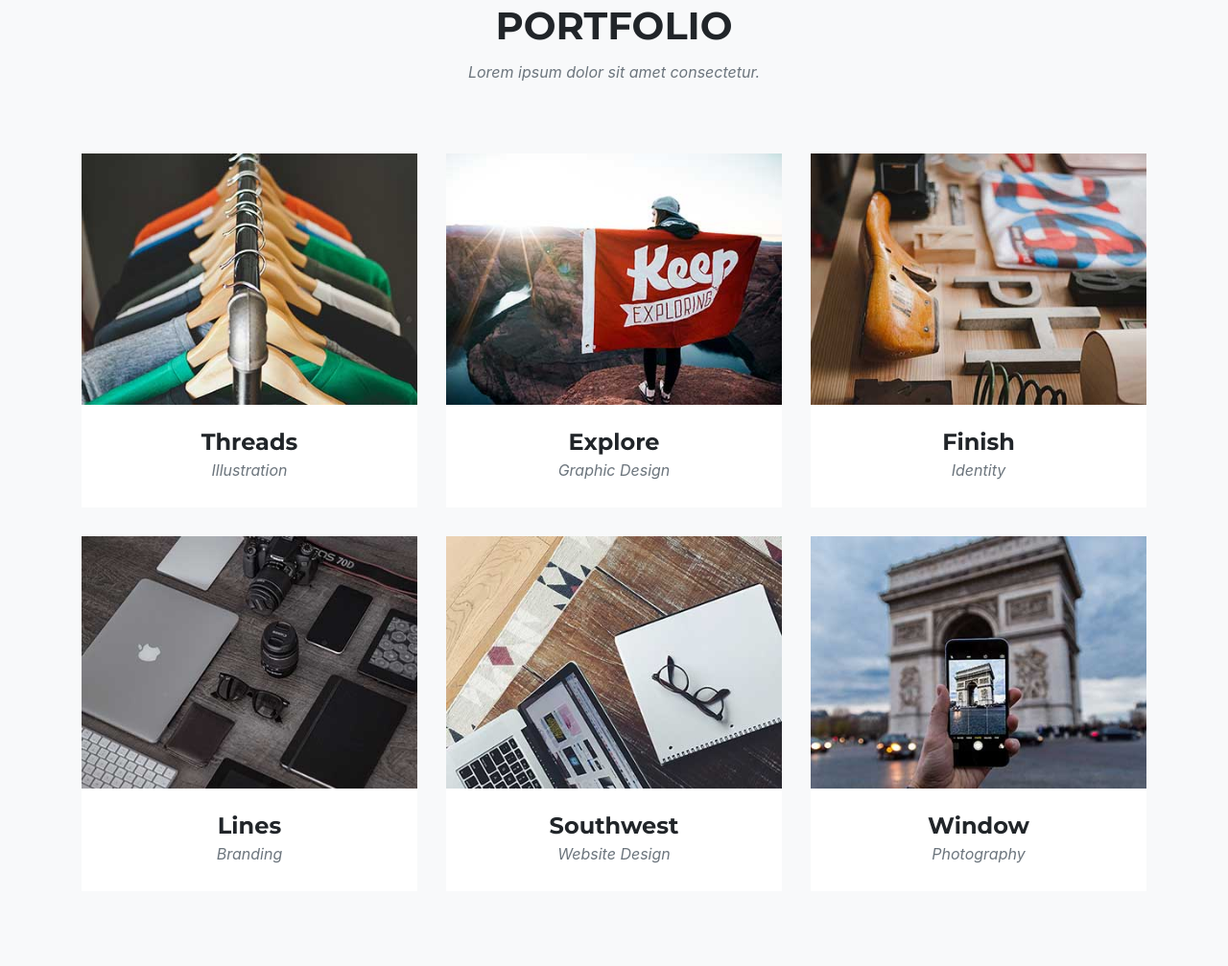
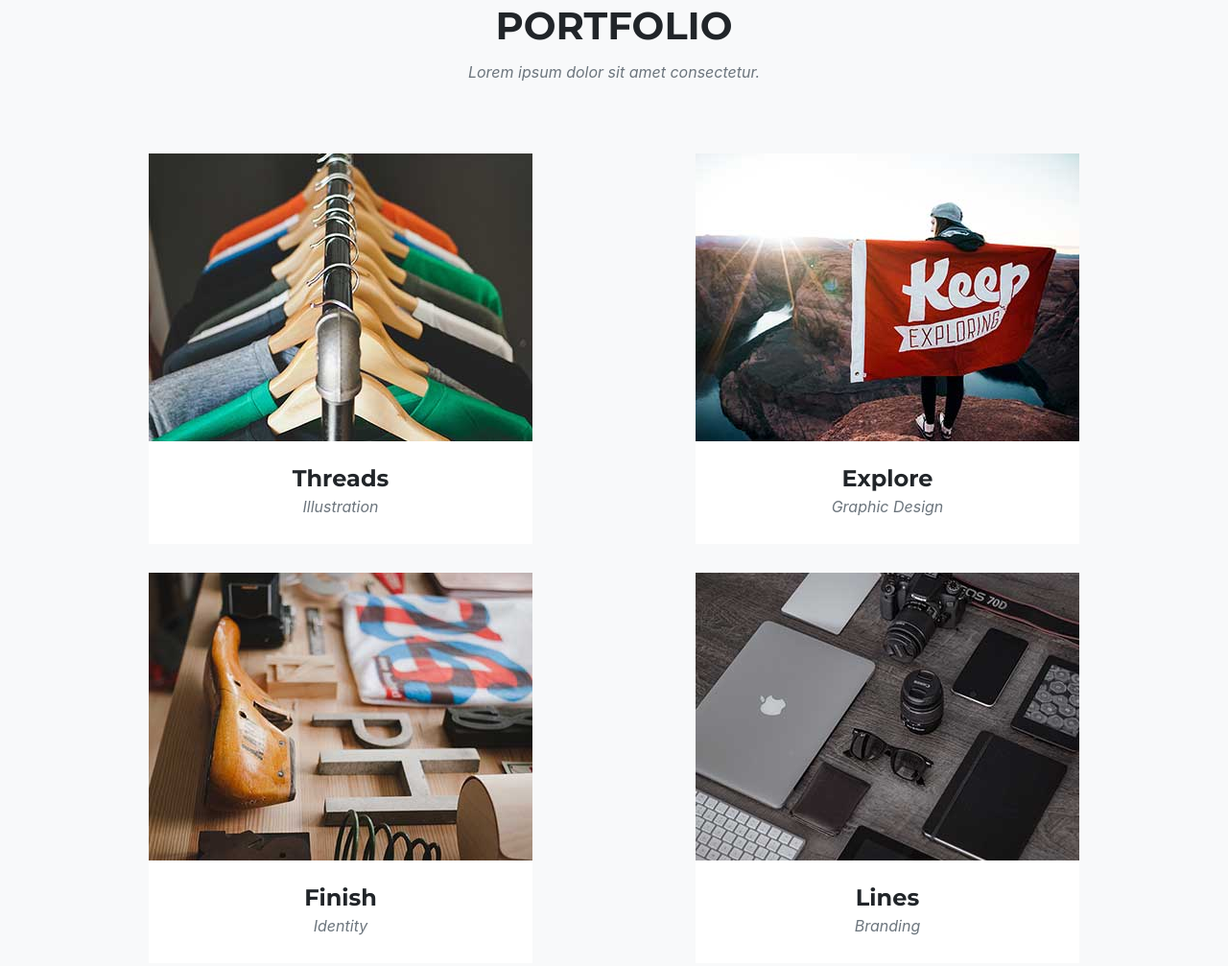
Before and after one commit to ashah244/IT-202-Project-1, a plain HTML site: page index.html in a window 1280 px wide. Shown: the part 2334-3341 px from the top of the page at 96% size. Drawn offline with nearby package versions, Linux system fonts and the light colour scheme; a web font is replaced by a local one.

Commit message:
Changed Portfolio pictures from three per row to two per row

```diff
--- a/index.html
+++ b/index.html
@@ -174,7 +174,7 @@
         </div>
       </div>
       <div class="row">
-        <div class="col-md-4 col-sm-6 portfolio-item">
+        <div class="col-md-6 col-sm-6 portfolio-item">
           <a class="portfolio-link" data-toggle="modal" href="#portfolioModal1">
             <div class="portfolio-hover">
               <div class="portfolio-hover-content">
@@ -188,7 +188,7 @@
             <p class="text-muted">Illustration</p>
           </div>
         </div>
-        <div class="col-md-4 col-sm-6 portfolio-item">
+        <div class="col-md-6 col-sm-6 portfolio-item">
           <a class="portfolio-link" data-toggle="modal" href="#portfolioModal2">
             <div class="portfolio-hover">
               <div class="portfolio-hover-content">
@@ -202,7 +202,7 @@
             <p class="text-muted">Graphic Design</p>
           </div>
         </div>
-        <div class="col-md-4 col-sm-6 portfolio-item">
+        <div class="col-md-6 col-sm-6 portfolio-item">
           <a class="portfolio-link" data-toggle="modal" href="#portfolioModal3">
             <div class="portfolio-hover">
               <div class="portfolio-hover-content">
@@ -216,7 +216,7 @@
             <p class="text-muted">Identity</p>
           </div>
         </div>
-        <div class="col-md-4 col-sm-6 portfolio-item">
+        <div class="col-md-6 col-sm-6 portfolio-item">
           <a class="portfolio-link" data-toggle="modal" href="#portfolioModal4">
             <div class="portfolio-hover">
               <div class="portfolio-hover-content">
@@ -230,7 +230,7 @@
             <p class="text-muted">Branding</p>
           </div>
         </div>
-        <div class="col-md-4 col-sm-6 portfolio-item">
+        <div class="col-md-6 col-sm-6 portfolio-item">
           <a class="portfolio-link" data-toggle="modal" href="#portfolioModal5">
             <div class="portfolio-hover">
               <div class="portfolio-hover-content">
@@ -244,7 +244,7 @@
             <p class="text-muted">Website Design</p>
           </div>
         </div>
-        <div class="col-md-4 col-sm-6 portfolio-item">
+        <div class="col-md-6 col-sm-6 portfolio-item">
           <a class="portfolio-link" data-toggle="modal" href="#portfolioModal6">
             <div class="portfolio-hover">
               <div class="portfolio-hover-content">
```
